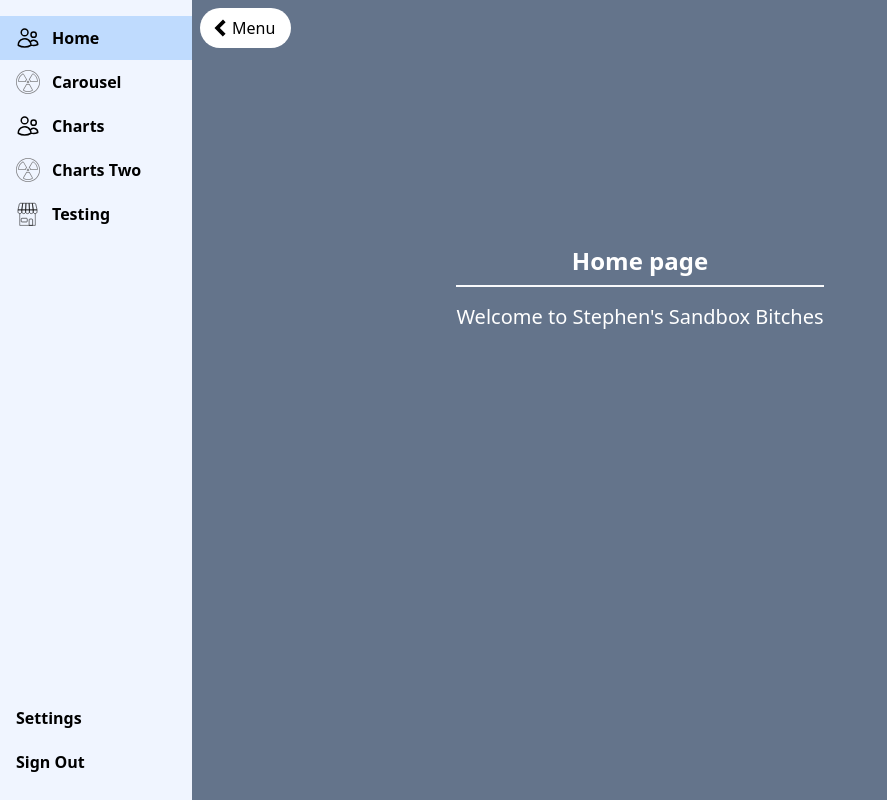
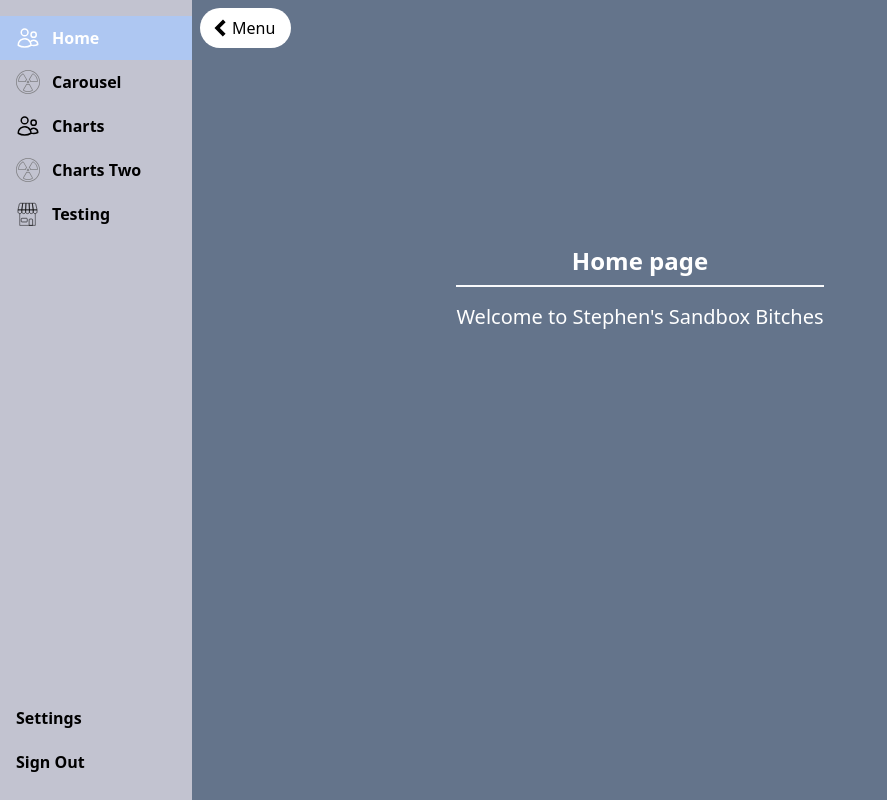
Before and after one commit to SNelson723/dcr_sandbox, a React (Vite) app: page / in a window 1280 px wide. Shown: the whole page, without its empty margins (0-887 px from the left). Built offline with nearby package versions, Linux system fonts and the light colour scheme; no server answers.

Commit message:
Adds more styling to the nav menu

```diff
--- a/src/data/navMenuData.ts
+++ b/src/data/navMenuData.ts
@@ -7,8 +7,8 @@ export type NavMenuItem = {
 };
 
 export const baseClass =
-  "py-2.5 hover:bg-[rgb(174,199,242)] hover:text-black font-semibold transition-all duration-300 text-nowrap p-4 cursor-pointer flex items-center justify-start gap-3";
-export const activeClass = "bg-blue-200 text-black";
+  "py-2.5 hover:text-white hover:bg-blue-200 hover:text-black font-semibold transition-all duration-300 text-nowrap p-4 cursor-pointer flex items-center justify-start gap-3";
+export const activeClass = "bg-[rgb(174,199,242)] text-white";
 
 export interface NavLinkProps {
   to: string;
--- a/src/pages/NavMenu.tsx
+++ b/src/pages/NavMenu.tsx
@@ -22,8 +22,8 @@ const NavMenu = () => {
         ref={ref}
         data-open="true"
         className="
-          z-50 flex flex-col py-4 justify-between absolute left-0 top-0 bg-[rgb(240,245,255)] font-medium overflow-hidden transition-all duration-300
-          data-[open=true]:w-48 data-[open=true]:h-full data-[open=true]:opacity-100 data-[open=false]:w-0 data-[open=false]:h-0 data-[open=false]:opacity-0
+          z-50 flex flex-col py-4 justify-between absolute left-0 top-0 bg-[rgb(205,205,215)] font-medium overflow-hidden transition-all duration-500
+          data-[open=true]:w-48 data-[open=true]:h-full data-[open=true]:bg-opacity-90 data-[open=false]:w-0 data-[open=false]:h-0 data-[open=false]:opacity-0
         "
       >
         <div className="flex flex-col">
@@ -34,7 +34,9 @@ const NavMenu = () => {
               draggable={false}
               className={({ isActive }) =>
                 `${baseClass} ${
-                  isOpen ? "w-full opacity-100" : "w-0 opacity-0"
+                  isOpen
+                    ? "w-full opacity-100"
+                    : "w-0 opacity-0"
                 } ${isActive ? activeClass : ""}`
               }
             >
@@ -46,14 +48,14 @@ const NavMenu = () => {
 
         <div className="flex flex-col">
           <div
-            className={`transition-all duration-300 text-nowrap p-4 cursor-pointer hover:bg-blue-200 ${baseClass} ${
+            className={`transition-all duration-500 text-nowrap p-4 cursor-pointer hover:bg-blue-200 ${baseClass} ${
               isOpen ? "w-full opacity-100" : "w-0 opacity-0"
             }`}
           >
             Settings
           </div>
           <div
-            className={`transition-all duration-300 text-nowrap py-2 px-4 cursor-pointer hover:bg-blue-200 ${baseClass} ${
+            className={`transition-all duration-500 text-nowrap py-2 px-4 cursor-pointer hover:bg-blue-200 ${baseClass} ${
               isOpen ? "w-full opacity-100" : "w-0 opacity-0"
             }`}
           >
@@ -64,7 +66,7 @@ const NavMenu = () => {
       <div
         ref={iconRef}
         data-open="true"
-        className="z-50 flex absolute data-[open=true]:left-48 ml-2 data-[open=false]:left-0 top-2 rounded-full p-2 bg-white cursor-pointer transition-all duration-300"
+        className="z-50 flex absolute data-[open=true]:left-48 ml-2 data-[open=false]:left-0 top-2 rounded-full p-2 bg-white cursor-pointer transition-all duration-500"
         onClick={handleRef}
       >
         <ChevronRight
```
